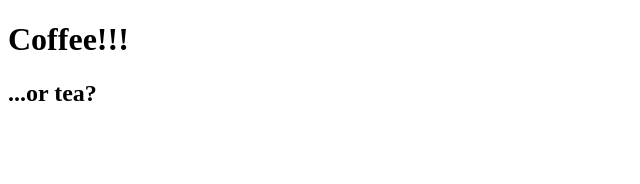
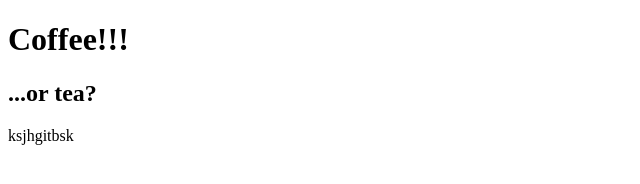
Before and after one commit to wierje/git-practice, a plain HTML site: page index.html in a window 1280 px wide. Shown: the full height of the page, 0-640 px from the left. Drawn offline with Linux system fonts and the light colour scheme.

Commit message:
added html

```diff
--- a/index.html
+++ b/index.html
@@ -6,5 +6,6 @@
 <body>
   <h1>Coffee!!!</h1>
   <h2>...or tea?</h2>
+  <p>ksjhgitbsk</p>
 </body>
 </html>
```
